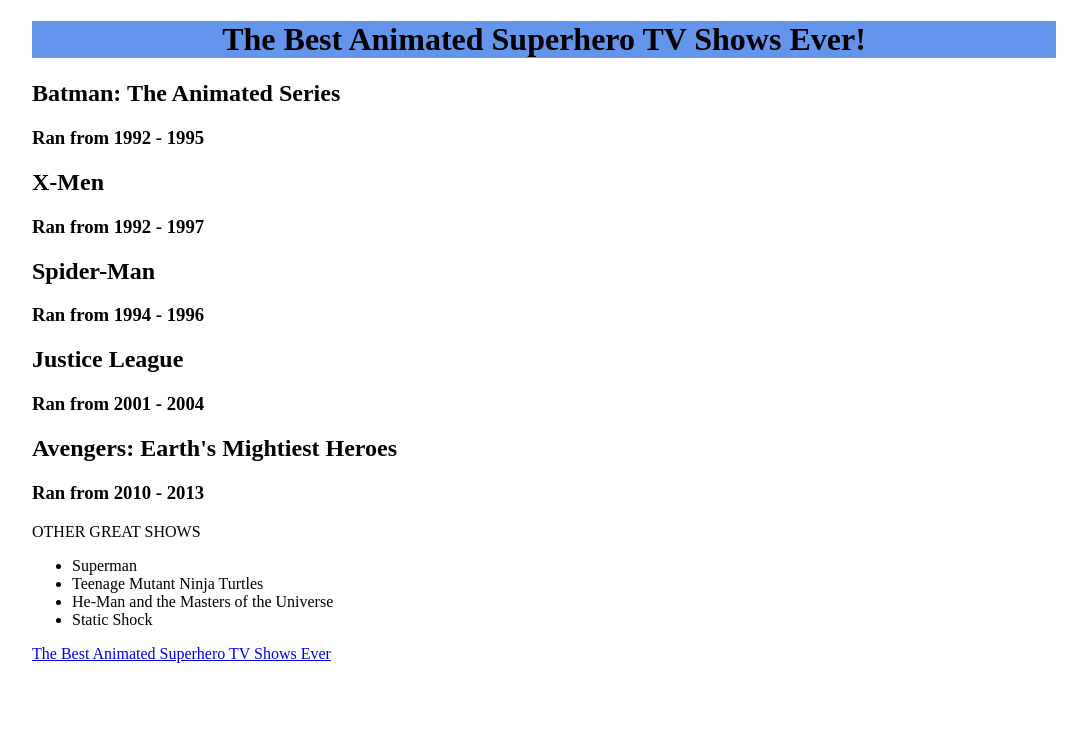
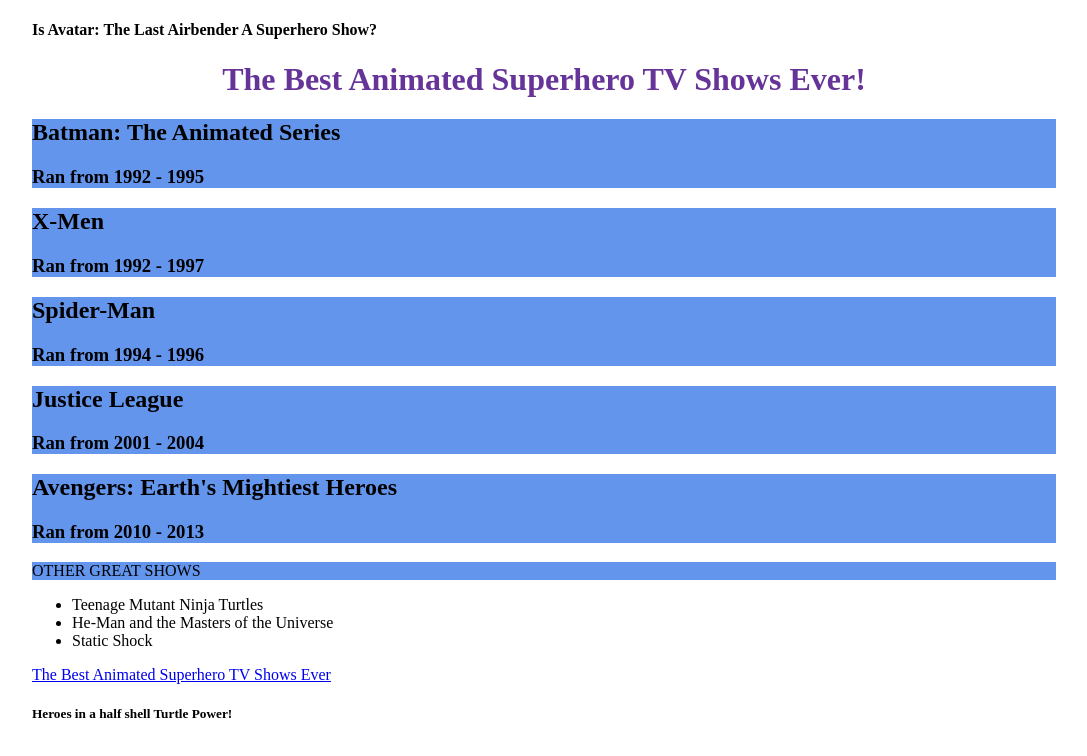
Before and after one commit to EthanCombs/DOMBasicsExercise, a plain HTML site: page index.html in a window 1280 px wide. Shown: the whole page, without its empty margins (96-1183 px from the left). Drawn offline with Linux system fonts and the light colour scheme.

Commit message:
finished

```diff
--- a/app.js
+++ b/app.js
@@ -8,47 +8,52 @@
 const h3s = document.querySelectorAll(`h3`);
 // 5a.
 const h1 = document.querySelector(`h1`);
+console.dir(h1);
 // 5b.
 h1.innerText = "The Best Animated Superhero TV Shows Ever!";
 // 6a.
 const honorableMentions = document.querySelector(`#honorable-mentions`);
+console.dir(honorableMentions);
 // 6b.
 honorableMentions.innerHTML = `<p>OTHER GREAT SHOWS</p>`;
 // 7a.
 const aTag = document.querySelector(`a`);
+console.dir(aTag);
 // 7b.
 aTag.href = `https://fandomwire.com/15-greatest-animated-superhero-shows-ever-made-ranked/`;
 // 8.
-h1.classList.add(`background`);
-h1,classList.add(`text-color`);
+h1.classList.add(`background`, `text-color`);
 // 9.
 h1.classList.remove(`background`);
 // 10a.
 const h4 = document.createElement(`h4`);
+console.dir(h4);
 // 10b.
 h4.innerText = `Is Avatar: The Last Airbender A Superhero Show?`;
 // 10c.
 document.querySelector(`body`).prepend(h4);
 // 11a.
 const h5 = document.createElement(`h5`);
+console.dir(h5);
 // 11b.
 h5.innerText = "Heroes in a half shell Turtle Power!";
 // 11c.
 aTag.insertAdjacentElement(`afterend`, h5);
 // 12. Using remove, remove the "Superman" li (NOTE: You will need to select the li first)
-document.querySelector(`ul > li`).remove();
+document.querySelector(`li`).remove();
 // BONUS
 // 13a.
 const divs = document.querySelectorAll(`div`);
+console.dir(divs);
 // 13b. Using classList, TOGGLE the "background" class on for all the divs (NOTE: You will need a loop to do this)
-divs.forEach(element => {
-    element.classList.toggle(`background`);
-});
+for (d of divs){
+    d.classList.toggle(`background`);
+}
 // 14a.
 const avengers = ["Forever", "Fight", "As", "One", "AVENGERS", "ASSEMBLE!"];
-// 14b. Using a loop, add each item from the avengers array as span elements/tags to the bottom of the document/webpage
-avengers.forEach(element => {
-    const temp = document.createElement(`span`);
-    temp.innerText = element;
-    document.querySelector(`body`).append(temp);
-});
+// 14b.
+for (w of avengers){
+    newSpan = document.createElement(`span`);
+    newSpan.innerText = w + " ";
+    body.append(newSpan);
+}
```
Also changed, not shown: index.html (indentation only).
